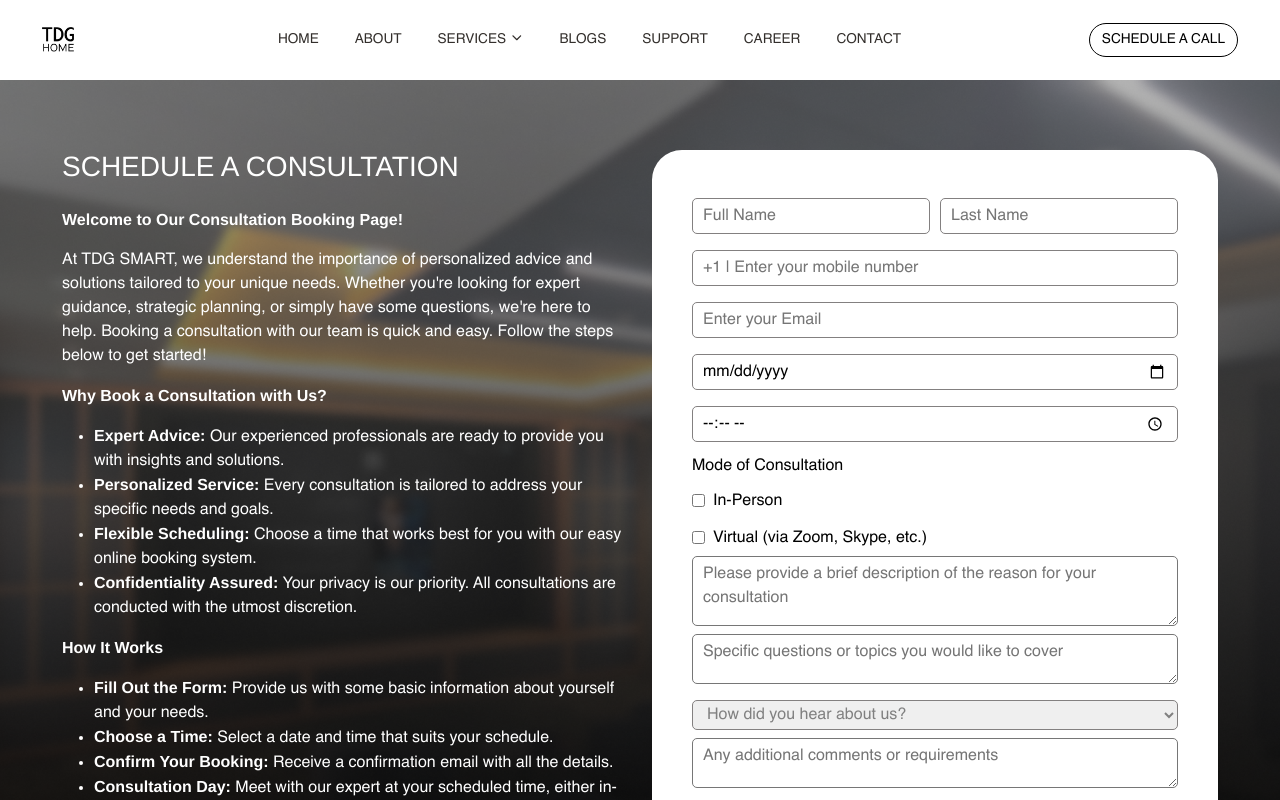
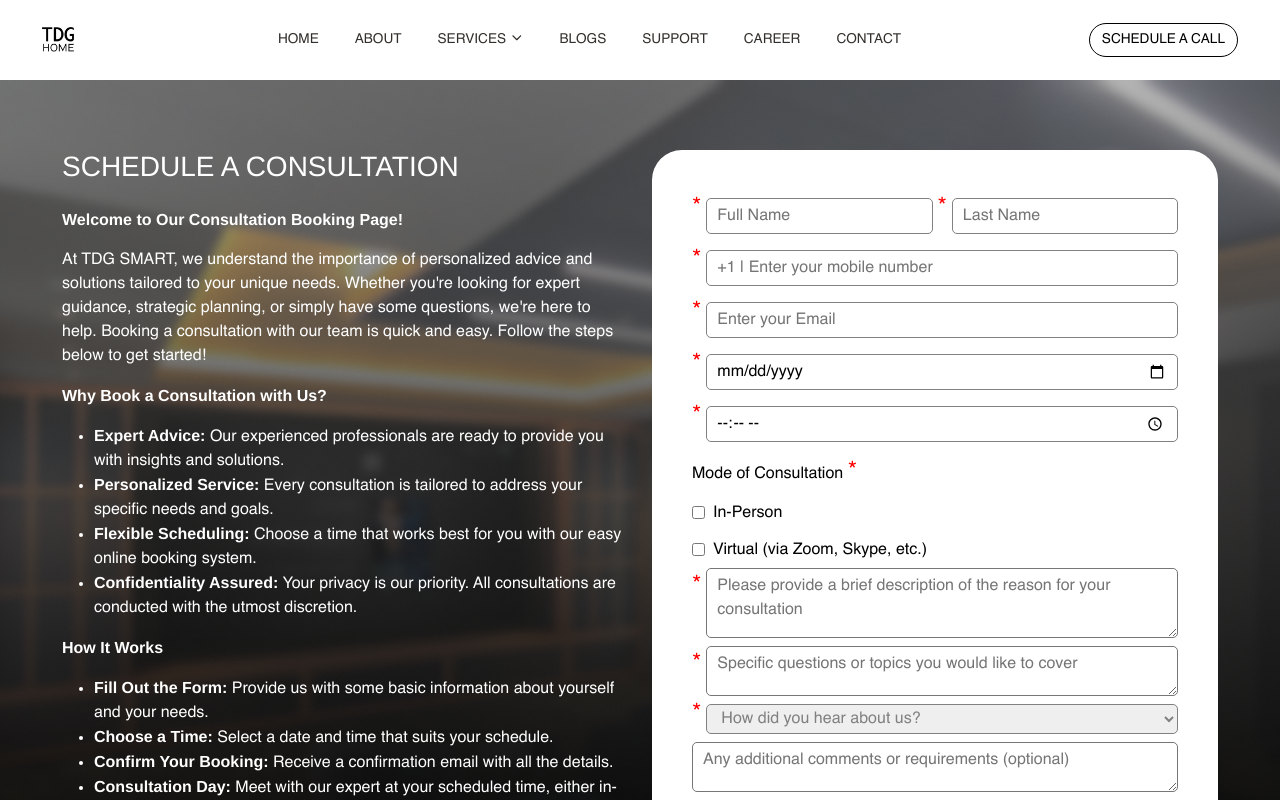
Before and after one commit to tdgfederal/TDG, a React (Create React App) app: page /consultation in a window 1280 px wide. Shown: the top 800 px of the page. Built offline with nearby package versions, Linux system fonts and the light colour scheme.

Commit message:
scroll added and stars added

```diff
--- a/src/assets/styles/Product.css
+++ b/src/assets/styles/Product.css
@@ -22,17 +22,17 @@
   padding: 20px 80px;
   overflow-x: scroll;
 }
-::-webkit-scrollbar {
+.prod-list::-webkit-scrollbar {
   width: 0px;
   height: 8px;
 }
 
-::-webkit-scrollbar-thumb {
+.prod-list::-webkit-scrollbar-thumb {
   background: rgba(40, 40, 102, 0.09);
   border-radius: 20px;
 }
 
-::-webkit-scrollbar-thumb:hover {
+.prod-list::-webkit-scrollbar-thumb:hover {
   background: rgba(40, 40, 102, 0.09);
 }
 .prods-img {
--- a/src/assets/styles/Schedule.css
+++ b/src/assets/styles/Schedule.css
@@ -40,6 +40,11 @@
     padding: 7px 0;
     border: none;
 }
+.required:after {
+    content:" *";
+    color: red;
+    font-size: 1.5rem;
+  }
 @media(max-width:500px){
     .sch{
         padding: 70px 20px;
--- a/src/pages/Home.js
+++ b/src/pages/Home.js
@@ -28,7 +28,7 @@ import { useNavigate } from "react-router-dom";
 const Home = () => {
   const nav = useNavigate();
   return (
-    <div style={{ overflow: "hidden" }}>
+    <div>
       <div className="home-caro">
         <div id="carouselExampleCaptions" className="carousel slide">
           <div className="carousel-indicators">
--- a/src/pages/Schedule.js
+++ b/src/pages/Schedule.js
@@ -143,50 +143,67 @@ const Schedule = () => {
         </div>
         <div className="right-sch col-lg-6">
           <form action="" className="form-sch" onSubmit={handleSubmit}>
-            <div className="d-flex" style={{ gap: "10px" }}>
+            <div className="d-flex" style={{ gap: "5px" }}>
+              <label className="required"></label>
               <input
                 name="fname"
                 onChange={(e) => handleChange(e)}
                 type="text"
                 placeholder="Full Name"
+                required
               />
+              <label className="required"></label>
               <input
                 name="lname"
                 onChange={(e) => handleChange(e)}
                 type="text"
                 placeholder="Last Name"
+                required
               />
             </div>
+            <div className="d-flex" style={{ gap: "5px" }}>
+              <label className="required"></label>
               <input
                 name="phone"
                 onChange={(e) => handleChange(e)}
                 type="number"
                 placeholder="+1 | Enter your mobile number"
+                required
               />
-            <br />
+            </div>
+            <div className="d-flex" style={{ gap: "5px" }}>
+              <label className="required"></label>
               <input
                 name="email"
                 onChange={(e) => handleChange(e)}
                 type="email"
                 placeholder="Enter your Email"
+                required
               />
-            <br />
+            </div>
+            <div className="d-flex" style={{ gap: "5px" }}>
+              <label className="required"></label>
               <input
                 name="dob"
                 onChange={(e) => handleChange(e)}
                 type="date"
                 placeholder="Preferred Consultation Date"
+                required
               />
-            <br />
+            </div>
+            <div className="d-flex" style={{ gap: "5px" }}>
+              <label className="required"></label>
               <input
                 name="time"
                 onChange={(e) => handleChange(e)}
                 type="time"
                 placeholder="Preferred Consultation Time"
+                required
               />
-            <br />
+            </div>
             <label className="mt-1" htmlFor="">
-              Mode of Consultation
+              Mode of Consultation{" "}
+              <span style={{ color: "red", fontSize: "1.5rem" }}>*</span>
             </label>
             <br />
             <div className="d-flex align-items-center mt-2">
@@ -213,6 +230,8 @@ const Schedule = () => {
                 Virtual (via Zoom, Skype, etc.)
               </label>
             </div>
+            <div className="d-flex mb-2" style={{ gap: "5px" }}>
+              <label className="required"></label>
               <textarea
                 type="text"
                 placeholder="Please provide a brief description of the reason for your consultation"
@@ -224,8 +243,11 @@ const Schedule = () => {
                 }}
                 name="reason"
                 onChange={(e) => handleChange(e)}
+                required
               />
-            <br />
+            </div>
+            <div className="d-flex" style={{ gap: "5px" }}>
+              <label className="required"></label>
               <textarea
                 type="text"
                 placeholder="Specific questions or topics you would like to cover"
@@ -237,8 +259,11 @@ const Schedule = () => {
                 }}
                 name="question"
                 onChange={(e) => handleChange(e)}
+                required
               />
-            <br />
+            </div>
+            <div className="d-flex" style={{ gap: "5px" }}>
+              <label className="required"></label>
               <select
                 onChange={(e) => {
                   setC(true);
@@ -246,6 +271,7 @@ const Schedule = () => {
                 }}
                 style={{ color: c ? "black" : "grey" }}
                 name="hear"
+                required
               >
                 <option value="" disabled selected>
                   How did you hear about us?
@@ -254,10 +280,10 @@ const Schedule = () => {
                 <option value="Whatsapp">Whatsapp</option>
                 <option value="Advertisement">Advertisement</option>
               </select>
-            <br />
+            </div>
             <textarea
               type="text"
-              placeholder="Any additional comments or requirements"
+              placeholder="Any additional comments or requirements (optional)"
               style={{
                 width: "100%",
                 height: "50px",
```
Lines whose indentation alone changed are shown as unchanged.
